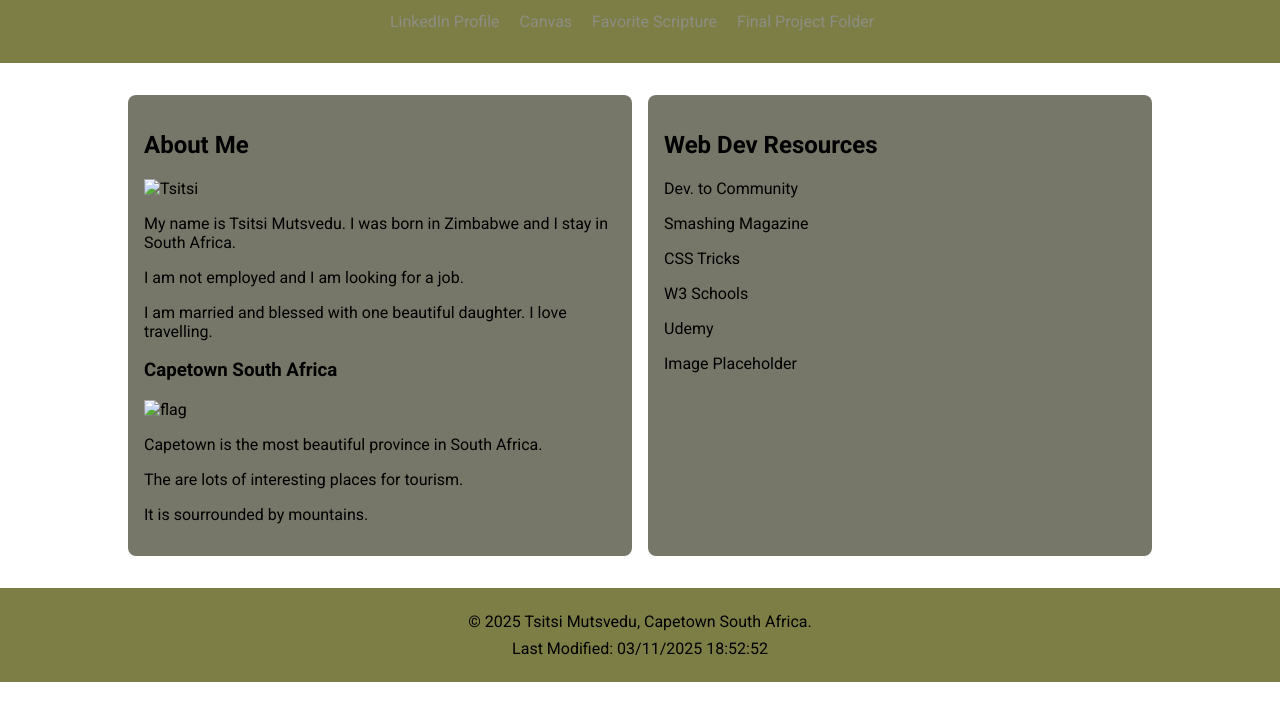
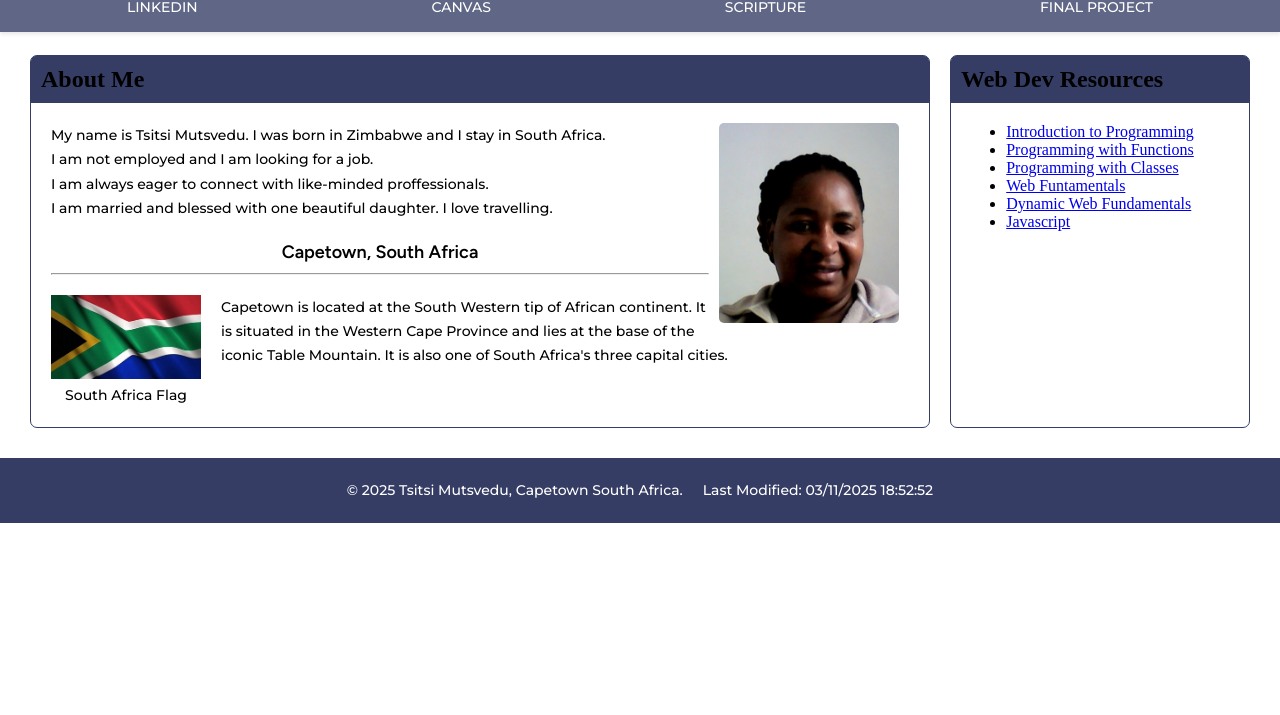
Before and after one commit to Tsitsimutsvedu/wdd131, a plain HTML site: page index.html in a window 1280 px wide. Shown: the part 85-800 px from the top of the page. Drawn offline with Linux system fonts and the light colour scheme.

Commit message:
week01 assignment

```diff
--- a/base.css
+++ /dev/null
@@ -1,54 +0,0 @@
-@import url('https://fonts.googleapis.com/css2?family=Roboto:wght@400;700&display=swap');
-
-body {
-    font-family: 'Roboto', sans-serif;
-    margin: 0;
-    padding: 0;
-    display: flex;
-    flex-direction: column;
-    align-items: center;
-}
-
-header, footer {
-    width: 100%;
-    background-color: #7d7e45;
-    padding: 1rem;
-    text-align: center;
-}
-
-nav ul {
-    list-style-type: none;
-    padding: 0;
-}
-
-nav li {
-    display: inline;
-    margin-right: 1rem;
-}
-
-nav a {
-    text-decoration: none;
-    color: rgb(141, 141, 132);
-}
-
-nav a:hover {
-    text-decoration: underline;
-}
-
-main {
-    width: 80%;
-    display: grid;
-    grid-template-columns: 1fr 1fr;
-    gap: 1rem;
-    margin: 2rem 0;
-}
-
-.card {
-    background-color: #767768;
-    padding: 1rem;
-    border-radius: 8px;
-}
-
-footer p {
-    margin: 0.5rem 0;
-}
--- a/getdates.js
+++ /dev/null
@@ -1,3 +0,0 @@
-document.getElementById('currentyear').textContent = new Date().getFullYear();
-
-document.getElementById('lastModified').textContent = 'Last Modified: ' + document.lastModified;
--- a/index.html
+++ b/index.html
@@ -3,48 +3,70 @@
     <head>
         <meta charset="UTF-8">
         <meta name="viewport" content="width=device-width, initial-scale=1.0">
+        <meta name="description" content="WDD 131 - Dynamic Web Fundamentals by Tsitsi Mutsvedu. This page covers the basics of Dynamic Web Development, including HTML, CSS, and JavaScript.">
+        <meta name="author" content="Tsitsi Mutsvedu">
+        <link rel="stylesheet" href="./styles/base.css">
+        <script src="./scripts/getdates.js" defer></script>
+        <link rel="preconnect" href="https://fonts.googleapis.com">
+        <link rel="preconnect" href="https://fonts.gstatic.com" crossorigin>
+        <link href="https://fonts.googleapis.com/css2?family=Figtree:ital,wght@0,300..900;1,300..900&family=Montserrat:ital,wght@0,100..900;1,100..900&display=swap" rel="stylesheet">
         <title>WDD 131 - Dynamic Web Fundamentals - Tsitsi Mutsvedu</title>
-    <meta name="description" content="WDD 131 - Dynamic Web Fundamentals. Tsitsi Mutsvedu. [Keyword summary of page content]">
-    <meta name="author" content="Tsitsi Mutsvedu">
-    <link rel="stylesheet" href="base.css">
-    <script src="getdates.js" defer></script>
     </head>
     <body>
         <header>
-
-        <h1>WDD 131: Dynamic Web Fundamentals - Tsitsi Mutsvedu</h2>
+            <div class="top-header">
+                <h1>WDD 131: Dynamic Web Fundamentals - <span class="name">Tsitsi Mutsvedu</span></h1>
+            </div>
             <nav>
                 <ul>
-                <li><a href="https://www.linkedin.com/in/tsitsi-mutsvedu-669656117/" target="_blank">LinkedIn Profile</a></li>
-                <li><a href="https://byupw.instructure.com/" target="_blank">Canvas</a></li>
-                <li><a href="https://www.churchofjesuschrist.org/study/scriptures/bofm/1-ne/3?lang=eng&id=p7#p7" target="_blank">Favorite Scripture</a></li>
-                <li><a href="#">Final Project Folder</a></li>
+                    <li><a href="https://www.linkedin.com/in//tsitsi-mutsvedu-669656117/" target="_blank">LinkedIn</a></li>
+                    <li><a href="https://byupw.instructure.com/">Canvas</a></li>
+                    <li><a href="https://www.churchofjesuschrist.org/study/scriptures/" target="_blank">Scripture</a></li>
+                    <li><a href="#">Final Project</a></li>
                 </ul>
             </nav>
         </header>
         <main>
-        <section class="card">
+            <section class="card about-me">
+                <div class="card-heading">
                     <h2>About Me</h2>
-            <img src="Tsitsi.jpg" alt="Tsitsi ">
+                </div>
+                <div class="card-content">
+                    <img src="./images/Tsitsi.jpg" alt="Tsitsi Mutsvedu" class="my-picture">
                     <p>My name is Tsitsi Mutsvedu. I was born in Zimbabwe and I stay in South Africa.</p>
                     <p>I am not employed and I am looking for a job.</p>
+                    <p>I am always eager to connect with like-minded proffessionals.</p>
                     <p>I am married and blessed with one beautiful daughter. I love travelling.</p>
 
-            <h3>Capetown South Africa</h3>
-            <img src="flag.jpeg" alt="flag">
-            <p>Capetown is the most beautiful province in South Africa.</p>
-            <p>The are lots of interesting places for tourism.</p>
-            <p>It is sourrounded by mountains.</p>
+                    <div class="country-container">
+                        <h3>Capetown, South Africa</h3>
+                        <hr>
+                        <div class="country">
+                            <div class="country-flag">
+                                <img src="./images/flag.jpeg" alt="Official flag of South Africa" class="flag">
+                                <h6>South Africa Flag</h6>
+                            </div>
+                            <p>
+                                Capetown is located at the South Western tip of African continent. It is situated in the Western Cape Province and lies at the base of the iconic Table Mountain. It is also one of South Africa's three capital cities.
+                            </p>
+                        </div>
+                    </div>
+                </div>
             </section>
-        <section class="card">
+            <section class="card web-resources">
+                <div class="card-heading">
                     <h2>Web Dev Resources</h2>
-
-            <p>Dev. to Community</p>
-            <p>Smashing Magazine</p>
-            <p>CSS Tricks</p>
-            <p>W3 Schools</p>
-            <p>Udemy</p>
-            <p>Image Placeholder</p>
+                </div>
+                <div class="card-content">
+                    <ul>
+                        <li><a href="#">Introduction to Programming</a></li>
+                        <li><a href="#">Programming with Functions</a></li>
+                        <li><a href="#">Programming with Classes</a></li>
+                        <li><a href="#">Web Funtamentals</a></li>
+                        <li><a href="#">Dynamic  Web Fundamentals</a></li>
+                        <li><a href="#">Javascript</a></li>
+                    </ul>
+                </div>
             </section>
         </main>
         <footer>
--- /dev/null
+++ b/scripts/getdates.js
@@ -0,0 +1,4 @@
+const currentYear = new Date().getFullYear();
+
+document.getElementById("currentyear").textContent = currentYear;
+document.getElementById("lastModified").textContent = "Last Modified: " + document.lastModified;
--- /dev/null
+++ b/styles/base.css
@@ -0,0 +1,177 @@
+* {
+    padding: 0;
+    margin: 0;
+    box-sizing: border-box;
+    scroll-behavior: smooth;
+    transition: all 0.3s ease;
+}
+
+:root {
+    --white: #fff;
+    --p-background: #353d64;
+    --s-background: #606685;
+    --highlight: #42b9e5;
+    --black: #000;
+    --ash: #d9d9d9;
+}
+
+header {
+    position: fixed;
+    top: 0;
+    left: 0;
+    width: 100%;
+    z-index: 1000;
+    box-shadow: 0 2px 4px rgba(0, 0, 0, 0.1);
+}
+header .top-header {
+    padding: 10px;
+    background-color: var(--p-background);
+}
+header .top-header h1 {
+    color: var(--white);
+    font-weight: 700;
+    line-height: 50.1px;
+    font-size: 20px;
+    font-family: 'Figtree', sans-serif;
+    text-align: center;
+}
+header .top-header .name {
+    color: var(--highlight);
+    text-transform: uppercase;
+
+}
+header nav {
+    background-color: var(--s-background);
+    padding: 10px 20px;
+}
+header nav ul {
+    display: flex;
+    justify-content: space-around;
+    align-items: center;
+    gap: 20px;
+    list-style-type: none;
+}
+header ul li a {
+    font-family: 'Montserrat', sans-serif;
+    font-weight: 500;
+    font-size: 14px;
+    line-height: 24.4px;
+    color: var(--white);
+    text-decoration: none;
+    text-transform: uppercase;
+}
+header ul li a:hover {
+    color: var(--highlight);
+}
+header ul li a::after {
+    content: '';
+    display: block;
+    width: 0;
+    height: 2px;
+    background: var(--highlight);
+    transition: width 0.3s ease;
+}
+header ul li a:hover::after {
+    width: 100%;
+}
+
+main {
+    max-width: 100%;
+    margin-top: 110px;
+    padding: 30px;
+    display: grid;
+    grid-template-columns: 3fr 1fr;
+    gap: 20px;
+}
+main .card {
+    border-radius: 7px;
+    border: solid 1px var(--p-background);
+    background-color: var(--white);
+    display: flex;
+    flex-direction: column;
+    justify-content: flex-start;
+    align-items: stretch;
+}
+main .card .card-heading {
+    padding: 10px;
+    border-top-right-radius: 5px;
+    border-top-left-radius: 5px;
+    background-color: var(--p-background);
+}
+main .card .card-heading h4 {
+    color: var(--white);
+    font-weight: 500;
+    font-size: 18px;
+    font-family: 'Figtree', sans-serif;
+    text-align: center;
+}
+main .card .card-content {
+    padding: 20px;
+    height: 100%;
+    justify-self: center;
+    align-self: center;
+}
+main .card-content p {
+    font-family: 'Montserrat', sans-serif;
+    font-weight: 500;
+    font-size: 14px;
+    line-height: 24.4px;
+    color: var(--black);
+}
+main .card-content .my-picture {
+    float: right;
+    width: 180px;
+    height: 200px;
+    object-fit: cover;
+    border-radius: 5px;
+    object-position: center;
+    margin: 0 10px;
+}
+main .country-container {
+    margin-top: 20px;
+    position: relative;
+}
+main .country-container h3 {
+    color: var(--black);
+    font-weight: 600;
+    font-size: 18px;
+    font-family: 'Figtree', sans-serif;
+    text-align: center;
+}
+main .country-container hr {
+    margin: 10px 0 20px 0;
+    background-color: var(--ash);
+}
+main .country-container .country-flag {
+    float: left;
+    margin: 0 20px 0 0;
+}
+main .country-container .country-flag img {
+    width: 150px;
+    height: auto;
+    object-fit: cover;
+}
+main .country-flag h6 {
+    font-family: 'Montserrat', sans-serif;
+    font-weight: 500;
+    font-size: 14px;
+    line-height: 24.4px;
+    color: var(--black);
+    text-align: center;
+}
+
+footer {
+    background-color: var(--p-background);
+    padding: 20px;
+    display: flex;
+    gap: 20px;
+    align-items: center;
+    justify-content: center;
+}
+footer p {
+    font-family: 'Montserrat', sans-serif;
+    font-weight: 500;
+    font-size: 14px;
+    line-height: 24.4px;
+    color: var(--white);
+}
```
Lines whose indentation alone changed are shown as unchanged.
